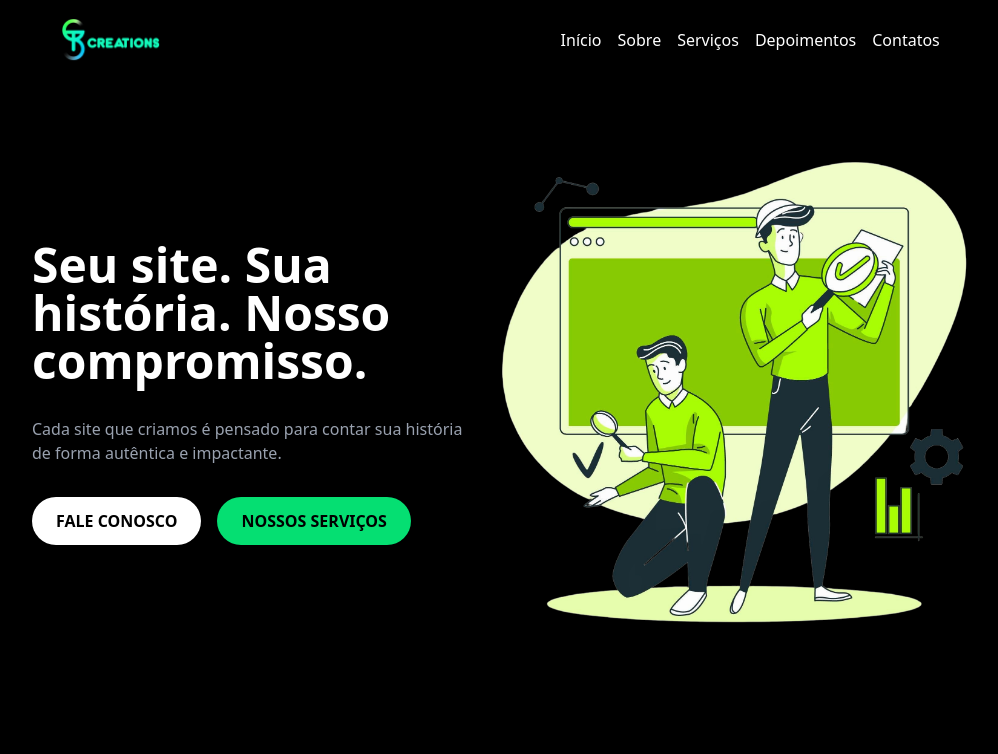
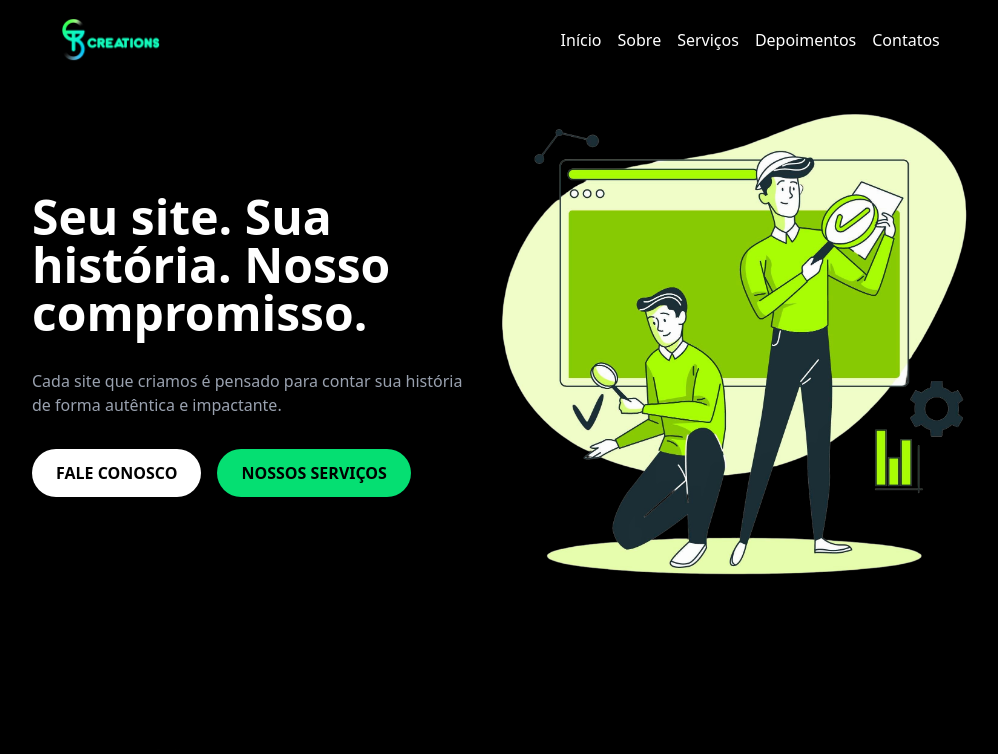
Before and after one commit to GTS-Creations/leading-page-gts-creations, a Next.js app: page / in a window 1280 px wide. Shown: the top 754 px of the page, without its empty margins (140-1138 px from the left). Built offline with nearby package versions, Linux system fonts and the light colour scheme.

Commit message:
feat: add favicon

```diff
--- a/src/components/Contact/Contact.tsx
+++ b/src/components/Contact/Contact.tsx
@@ -4,7 +4,7 @@ export default function Contact() {
   return (
     <section
       id="contact"
-      className="flex flex-col items-center justify-center bg-gradient-to-r from-neutral-950 via-black to-neutral-950 py-10"
+      className="flex flex-col items-center justify-center bg-gradient-to-r from-neutral-900 via-black to-neutral-900 py-10"
     >
       <div className="px-8 flex flex-col justify-center items-center gap-8 md:gap-4 lg:max-w-[800px] xl:max-w-[1000px]">
         <p className="text-gray-400 mb-2 tracking-widest uppercase text-sm">
--- a/src/components/Footer/Footer.tsx
+++ b/src/components/Footer/Footer.tsx
@@ -16,7 +16,7 @@ export default function Footer() {
   }, []);
 
   return (
-    <footer className="w-full bg-gradient-to-r from-neutral-950 via-black to-neutral-950 p-4 flex justify-center items-center text-white text-center">
+    <footer className="w-full bg-gradient-to-r from-neutral-900 via-black to-neutral-900 p-4 flex justify-center items-center text-white text-center">
       <p>
         Criado por <strong>GTS Creations &copy;</strong>, {data}, Todos os direitos
         reservados.
--- a/src/components/Start/Start.tsx
+++ b/src/components/Start/Start.tsx
@@ -4,7 +4,7 @@ import imageabout from "../../../public/imagestart.png";
 export default function Start() {
   return (
     <section id="start" className="flex flex-col items-center justify-center">
-      <div className="pt-40 pb-32 px-8 flex flex-col justify-center items-center gap-8 md:gap-4 md:flex-row lg:max-w-[800px] xl:max-w-[1000px]">
+      <div className="pt-28 pb-32 px-8 flex flex-col justify-center items-center gap-8 md:gap-4 md:flex-row lg:max-w-[800px] xl:max-w-[1000px]">
         <div className="space-y-8">
           <h1 className="text-4xl md:text-5xl font-bold">
             Seu site. Sua história. Nosso compromisso.
```
Also changed, not shown: 2 other files (tests, documents, lock files or other folders).
